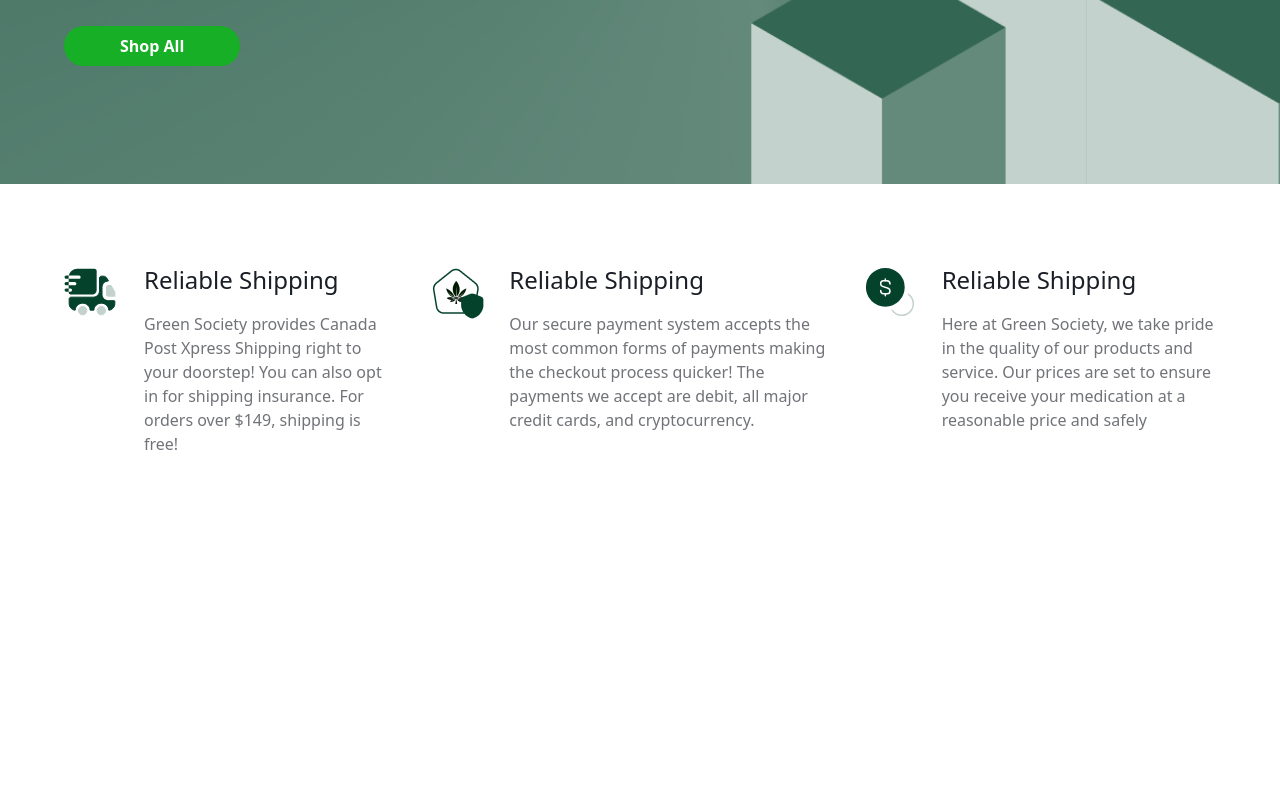
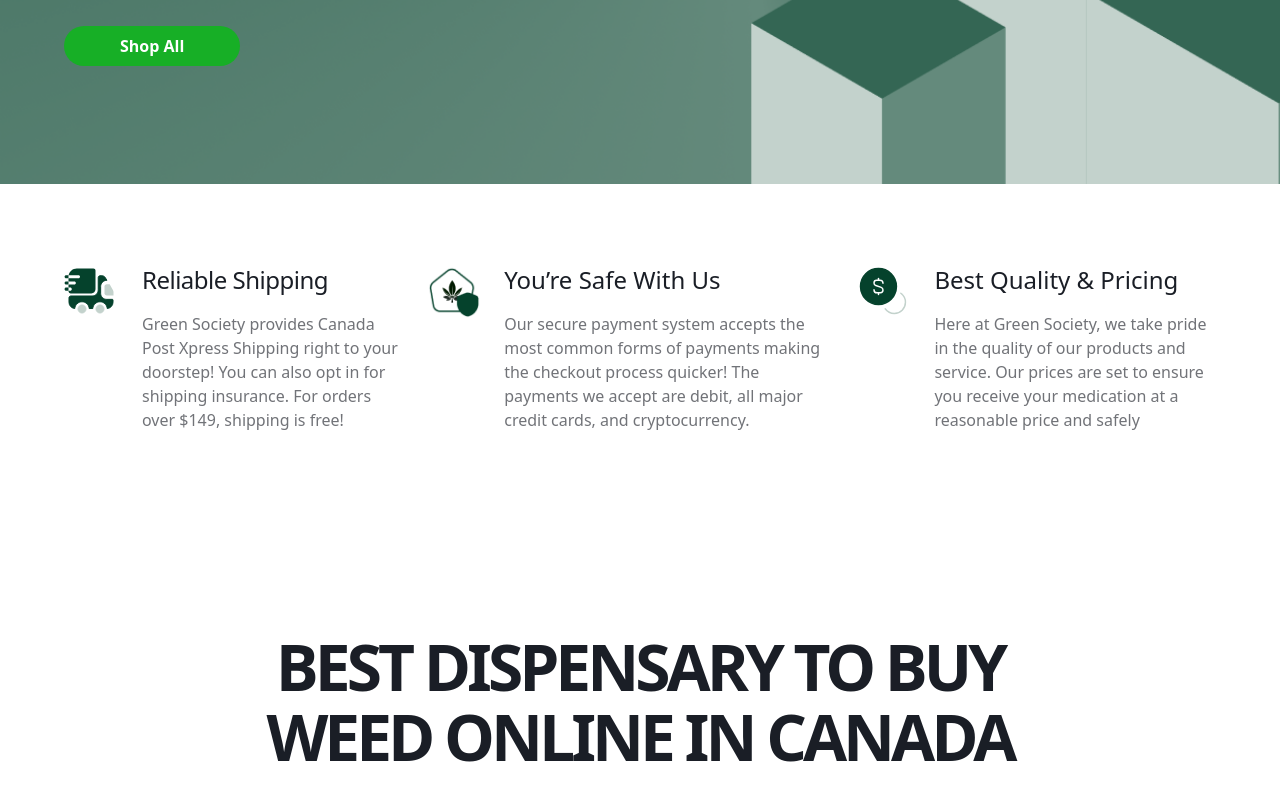
Before and after one commit to hazhirmohammadi/mari-shop, a website built with Vite: page index.html in a window 1280 px wide. Shown: the part 723-1523 px from the top of the page. Before the commit the page ends 1259 px from the top, so only its background shows below. Built offline with nearby package versions, Linux system fonts and the light colour scheme.

Commit message:
Style: disagn Solgan section

```diff
--- a/main.js
+++ b/main.js
@@ -6,14 +6,13 @@
 
 document.querySelector('#app').innerHTML = `
   <body class="h-full ${Style.maximumSize}">
-     <!--Header-->
-     <div class="flex justify-center items-center bg-[#05422C] py-2 gap-4">
+      <!--Green offer-->
+      <div class="flex justify-center items-center bg-[#05422C] py-2 gap-4">
             <span class="text-white lg:text-[14px] text-[10px] ">LIMITED OFFER: 30% OFF. Use RABBIT30 at Checkout.</span>
             <span class="text-white font-bold lg:text-[14px] text-[10px]">23 : 15 : 00</span>
      </div>
-
+      <!-- Header-->
       <header class="flex flex-col ${Style.maximumSize}">
-
         <nav class="flex  flex-col py-[14px] ${Style.paddingX}">
             <div class="w-full flex justify-between items-center">
                   <!-- Logo-->
@@ -100,15 +99,16 @@
                 </div>
             </div>
         </div>
+      </header>
         <!--Services-->
-        <div class="${Style.paddingX} ${Style.paddingY}">
-              <div class="flex md:flex-row flex-col lg:gap-x-8 gap-y-8">
+        <div class="${Style.paddingX} ${Style.paddingY} ${Style.maximumSize}">
+              <div class="flex md:flex-row flex-col lg:gap-x-6 gap-y-8">
 
-                  <div class="flex flex-row gap-x-6">
-                       <img src="${truckFast}"  class="h-fit max-sm:w-[32px] max-sm:h-[32px]" alt="truckFast">
+                  <div class="flex flex-row  gap-x-6">
+                       <img src="${truckFast}"  class="lg:w-[54px] lg:h-[54px]  w-[32px] h-[32px] self-start" alt="truckFast">
                       <div class="flex flex-col ">
-                         <span class="text-2xl text-[#1A1E26] font-medium mb-4 text-left">Reliable Shipping</span>
-                         <p class="text-[#717378] text-base font-normal leading-6">
+                         <span class="lg:text-2xl max-md:text-xl max-[1024px]:text-[16px] text-[#1A1E26] font-medium mb-4 text-left -tracking-[0.5px]">Reliable Shipping</span>
+                         <p class="text-[#717378] lg:text-base text-sm font-normal leading-6">
                              Green Society provides Canada Post Xpress Shipping right to your doorstep!
                              You can also opt in for shipping insurance. For orders over $149, shipping is free!
                          </p>
@@ -116,21 +116,21 @@
                   </div>
 
                   <div class="flex flex-row gap-x-6">
-                       <img src="${safeHome}" class="h-fit max-sm:w-[36px] max-sm:h-[36px]" width="56" height="56" alt="truckFast">
+                       <img src="${safeHome}" class="lg:w-[54px] lg:h-[54px]  w-[36px] h-[36px] self-start"  alt="truckFast">
                       <div class="flex flex-col ">
-                         <span class="text-2xl text-[#1A1E26] font-medium mb-4 text-left">Reliable Shipping</span>
-                         <p class="text-[#717378] text-base font-normal leading-6">
+                         <span class="lg:text-2xl max-md:text-xl text-[#1A1E26] font-medium mb-4 text-left ">You’re Safe With Us</span>
+                         <p class="text-[#717378] lg:text-base text-sm font-normal leading-6">
                              Our secure payment system accepts the most common forms of payments making the checkout process quicker!
                              The payments we accept are debit, all major credit cards, and cryptocurrency.
                          </p>
                       </div>
                   </div>
 
-                  <div class="flex flex-row gap-x-6">
-                       <img src="${coin}" class="h-fit max-sm:w-[36px] max-sm:h-[36px]" alt="truckFast">
+                  <div class="flex flex-row gap-x-6 ">
+                       <img src="${coin}" class="lg:w-[54px] lg:h-[54px]  w-[36px] h-[36px] self-start" alt="truckFast">
                       <div class="flex flex-col ">
-                         <span class="text-2xl text-[#1A1E26] font-medium mb-4 text-left">Reliable Shipping</span>
-                         <p class="text-[#717378] text-base font-normal leading-6">
+                         <span class="lg:text-2xl max-md:text-xl  text-[#1A1E26] font-medium mb-4 text-left ">Best Quality & Pricing</span>
+                         <p class="text-[#717378] lg:text-base text-sm font-normal leading-6">
                              Here at Green Society, we take pride in the quality of our products and service.
                              Our prices are set to ensure you receive your medication at a reasonable price and safely
                          </p>
@@ -139,9 +139,13 @@
 
               </div>
         </div>
-    </header>
-
-
+        <!-- Slogan-->
+        <div class=" ${Style.paddingX} ${Style.maximumSize}">
+            <h3 class="lg:text-[64px] text-[32px] max-[320px]:text-[24px] m-auto text-center lg:mt-[120px] mt-[64px] lg:mb-16 mb-8 text-[#1A1E26] font-bold
+               max-w-[839px] lg:leading-[70px] leading-[38.4px] lg:-tracking-[4px] -tracking-[1.5px]">
+               BEST DISPENSARY TO BUY WEED ONLINE IN CANADA
+            </h3>
+        </div>
 
   </body>
 `;
--- a/public/assets/icons/index.js
+++ b/public/assets/icons/index.js
@@ -6,7 +6,7 @@
 import coin from "./coin.svg";
 import safeHome from "./safe-home.png";
 import truckFast from "./truck-fast.svg";
-
+//primary
 export {
    Logo,
    LogoSm,
--- a/tailwind.config.js
+++ b/tailwind.config.js
@@ -5,6 +5,9 @@
     "./**/*.{js,ts,jsx,tsx}",
   ],
   theme: {
+    color:{
+      'titlePrimary':"#1A1E26"
+    },
     extend: {},
   },
   plugins: [],
```
Also changed, not shown: about.html (+1 -1 lines).
